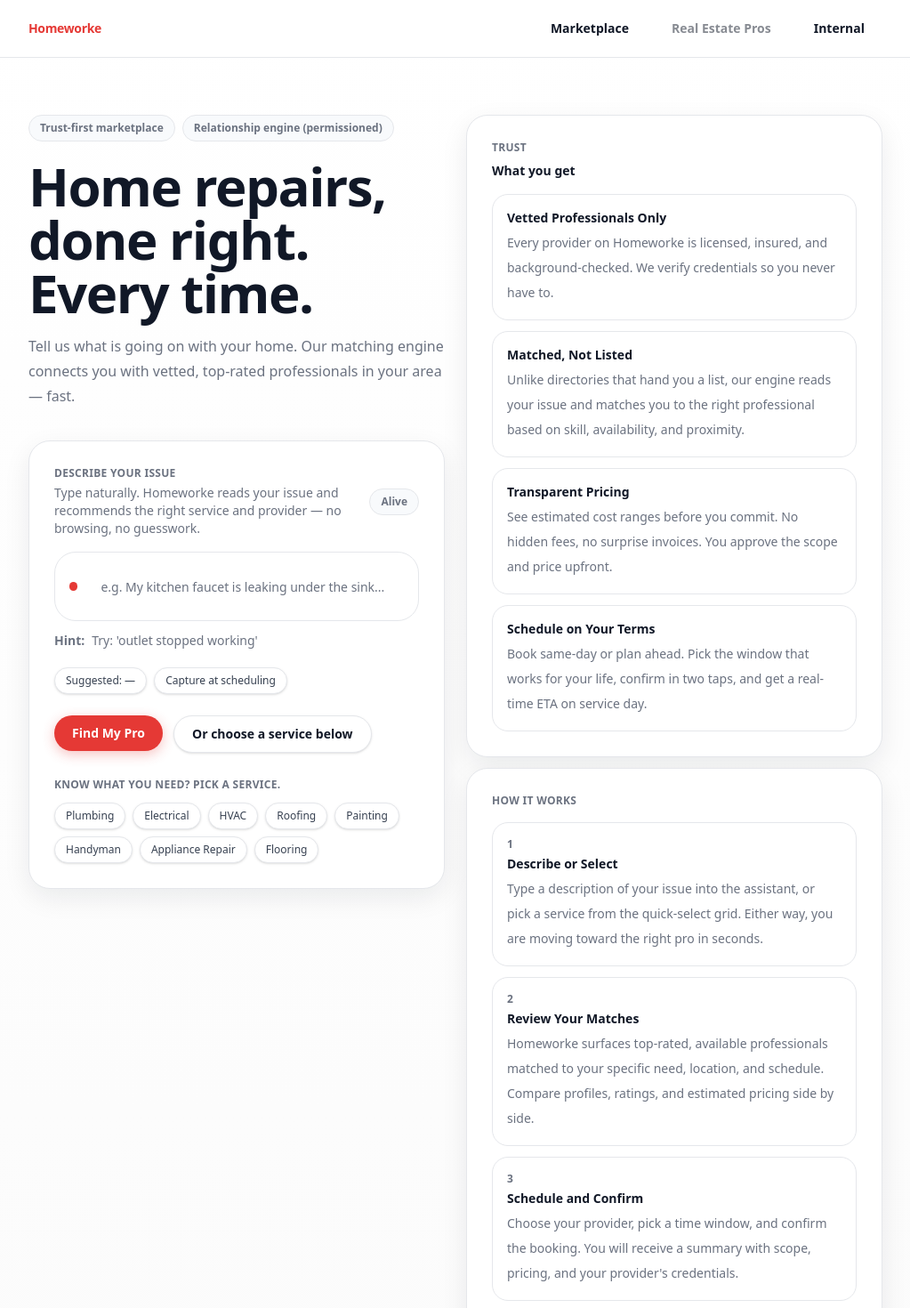
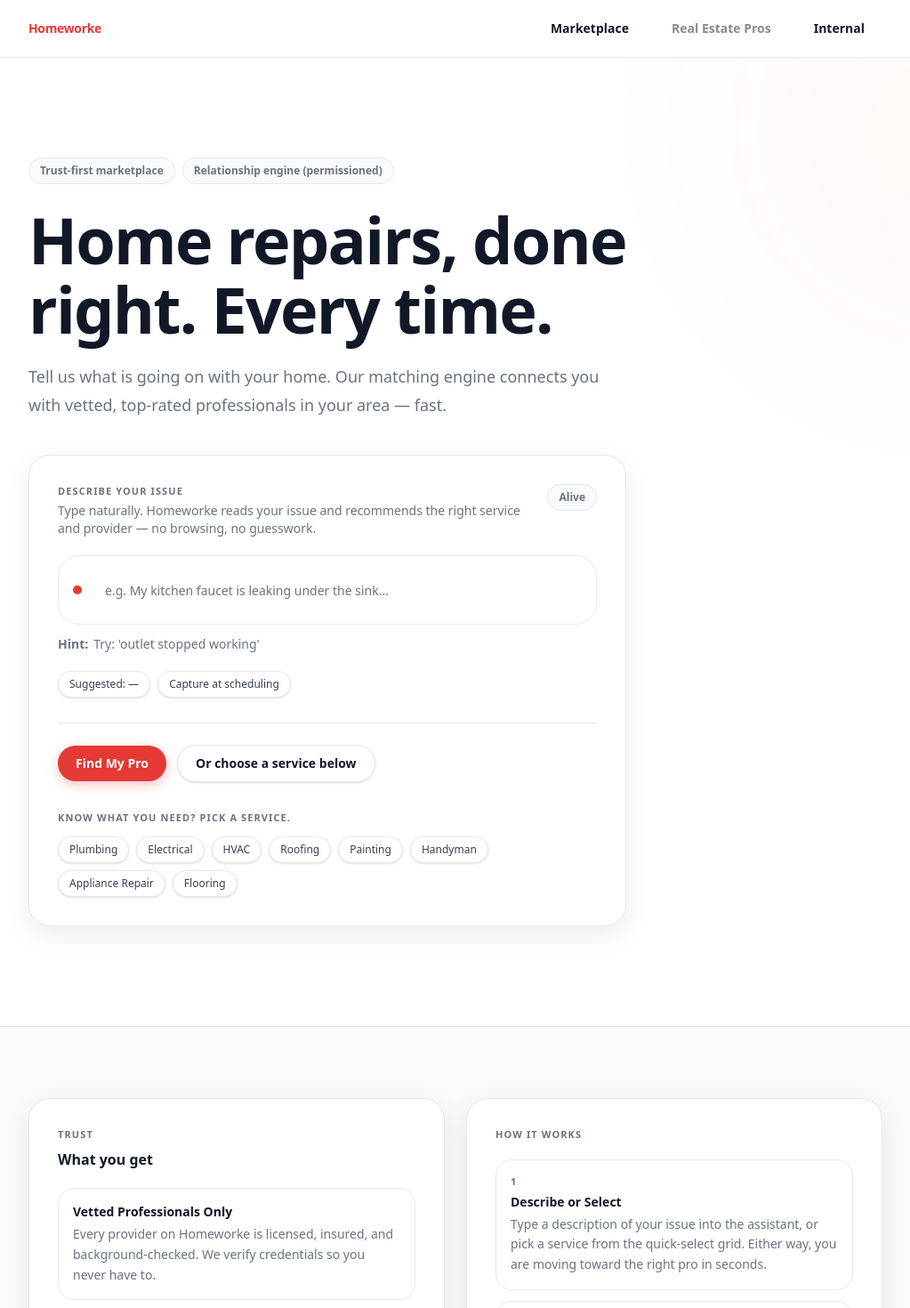
Before and after one commit to Nandified/homeworke, a Next.js app: page / in a window 1280 px wide. Shown: the top 1470 px of the page at 89% size, without its empty margins (128-1151 px from the left). Built offline with nearby package versions, Linux system fonts and the light colour scheme.

Commit message:
Opus 4.6 UI recode 2/3: homepage

```diff
--- a/src/app/page.tsx
+++ b/src/app/page.tsx
@@ -36,7 +36,8 @@ export default function Page() {
   const suggested = useMemo(() => (issue.trim() ? classifyIssue(issue) : null), [issue]);
 
   return (
-    <div className="min-h-screen bg-gradient-to-b from-white to-[#fafafa]">
+    <div className="min-h-screen bg-gradient-to-b from-white via-white to-[#f7f7f8]">
+      {/* ── Header ── */}
       <header className="sticky top-0 z-20 border-b border-[var(--hw-line)] bg-white/80 backdrop-blur">
         <Container className="flex h-16 items-center justify-between">
           <Link href="/" className="text-sm font-extrabold tracking-tight text-[var(--hw-ink)]">
@@ -59,9 +60,18 @@ export default function Page() {
       </header>
 
       <main>
-        <Container className="py-14 md:py-16">
-          <div className="grid grid-cols-1 gap-6 lg:grid-cols-2">
-            <div>
+        {/* ══════════════════════════════════════════════
+            HERO — full-width band with generous vertical rhythm
+            ══════════════════════════════════════════════ */}
+        <section className="relative overflow-hidden">
+          {/* subtle decorative gradient orb */}
+          <div
+            aria-hidden
+            className="pointer-events-none absolute -right-40 -top-40 h-[480px] w-[480px] rounded-full bg-[var(--hw-red)] opacity-[0.04] blur-[120px]"
+          />
+
+          <Container className="relative py-16 md:py-24 lg:py-28">
+            {/* Pills row */}
             <div className="flex flex-wrap gap-2">
               <Pill>Trust-first marketplace</Pill>
               <Pill>Relationship engine (permissioned)</Pill>
@@ -76,24 +86,31 @@ export default function Page() {
               })()}
             </div>
 
-              <h1 className="mt-5 text-balance text-4xl font-extrabold tracking-tight text-[var(--hw-ink)] md:text-6xl">
+            {/* Headline */}
+            <h1 className="mt-6 max-w-3xl text-balance text-4xl font-extrabold leading-[1.08] tracking-tight text-[var(--hw-ink)] sm:text-5xl md:text-6xl lg:text-7xl">
               {homepage.hero.headline}
             </h1>
-              <p className="mt-4 max-w-xl text-pretty text-base leading-7 text-[var(--hw-muted)]">
+
+            {/* Sub-headline */}
+            <p className="mt-5 max-w-2xl text-pretty text-base leading-relaxed text-[var(--hw-muted)] md:text-lg md:leading-8">
               {homepage.hero.subheadline}
             </p>
 
-              <Card className="mt-9 p-6 md:p-7">
-                <div className="flex items-center justify-between gap-3">
+            {/* ── Alive intake card ── */}
+            <Card className="mt-10 max-w-2xl p-5 sm:p-7 md:p-8">
+              <div className="flex items-start justify-between gap-4">
                 <div>
-                    <div className="text-xs font-semibold uppercase tracking-wide text-[var(--hw-muted)]">{homepage.hero.chatLabel}</div>
+                  <div className="text-[11px] font-semibold uppercase tracking-widest text-[var(--hw-muted)]">
+                    {homepage.hero.chatLabel}
+                  </div>
                   <div className="mt-1 text-sm text-[var(--hw-muted)]">{homepage.hero.chatHelper}</div>
                 </div>
                 <Pill>Alive</Pill>
               </div>
 
-                <div className="mt-4 flex items-center gap-3 rounded-[var(--hw-radius-lg)] border border-[var(--hw-line)] bg-white p-4 md:p-4">
-                  <div className="h-2.5 w-2.5 rounded-full bg-[var(--hw-red)]" />
+              {/* Input row */}
+              <div className="mt-5 flex items-center gap-3 rounded-[var(--hw-radius-lg)] border border-[var(--hw-line)] bg-white p-3 transition-shadow focus-within:shadow-md sm:p-4">
+                <div className="h-2.5 w-2.5 shrink-0 rounded-full bg-[var(--hw-red)]" />
                 <Input
                   value={issue}
                   onChange={(e) => setIssue(e.target.value)}
@@ -103,31 +120,38 @@ export default function Page() {
                 />
               </div>
 
-                <div className="mt-3 flex flex-wrap items-center gap-2 text-xs md:text-sm text-[var(--hw-muted)]">
-                  <span className="font-semibold">Hint:</span> <span>{aliveHints[hintIdx]}</span>
+              {/* Rotating hint */}
+              <div className="mt-3 flex flex-wrap items-center gap-1.5 text-xs text-[var(--hw-muted)] sm:text-sm">
+                <span className="font-semibold">Hint:</span>
+                <span className="transition-opacity duration-300">{aliveHints[hintIdx]}</span>
               </div>
 
+              {/* Chips */}
               <div className="mt-5 flex flex-wrap items-center gap-2">
                 <Chip>Suggested: {suggested || "—"}</Chip>
                 <Chip>Capture at scheduling</Chip>
               </div>
 
-                <div className="mt-6 flex flex-wrap gap-3">
+              {/* ── CTA block — visually separated ── */}
+              <div className="mt-7 flex flex-col gap-3 border-t border-[var(--hw-line)] pt-6 sm:flex-row sm:items-center">
                 <Link
                   href={{
                     pathname: "/marketplace/providers",
                     query: { service: suggested || homepage.quickSelect.options[0], issue: issue.trim() || undefined },
                   }}
                 >
-                    <Button>{homepage.hero.primaryCta}</Button>
+                  <Button className="w-full sm:w-auto">{homepage.hero.primaryCta}</Button>
                 </Link>
                 <Link href="/marketplace/intake">
-                    <Button variant="secondary">{homepage.hero.secondaryCta}</Button>
+                  <Button variant="secondary" className="w-full sm:w-auto">{homepage.hero.secondaryCta}</Button>
                 </Link>
               </div>
 
-                <div className="mt-7">
-                  <div className="text-xs font-semibold uppercase tracking-wide text-[var(--hw-muted)]">{homepage.quickSelect.label}</div>
+              {/* Quick-select */}
+              <div className="mt-8">
+                <div className="text-[11px] font-semibold uppercase tracking-widest text-[var(--hw-muted)]">
+                  {homepage.quickSelect.label}
+                </div>
                 <div className="mt-3 flex flex-wrap gap-2">
                   {homepage.quickSelect.options.slice(0, 8).map((o) => (
                     <Link
@@ -141,45 +165,75 @@ export default function Page() {
                 </div>
               </div>
             </Card>
-            </div>
+          </Container>
+        </section>
 
-            <div className="grid grid-cols-1 gap-3">
-              <Card className="p-6 md:p-7">
-                <div className="text-xs font-semibold uppercase tracking-wide text-[var(--hw-muted)]">Trust</div>
-                <div className="mt-2 text-sm font-semibold">What you get</div>
-                <div className="mt-4 grid grid-cols-1 gap-3">
+        {/* ══════════════════════════════════════════════
+            TRUST + HOW IT WORKS — two-column on desktop
+            ══════════════════════════════════════════════ */}
+        <section className="border-t border-[var(--hw-line)] bg-[#fafafa]">
+          <Container className="py-14 md:py-20">
+            <div className="grid grid-cols-1 gap-6 lg:grid-cols-2">
+              {/* Trust / Selling points */}
+              <Card className="p-5 sm:p-7 md:p-8">
+                <div className="text-[11px] font-semibold uppercase tracking-widest text-[var(--hw-muted)]">Trust</div>
+                <div className="mt-2 text-base font-semibold text-[var(--hw-ink)]">What you get</div>
+                <div className="mt-5 grid grid-cols-1 gap-3">
                   {homepage.sellingPoints.slice(0, 4).map((s) => (
-                    <div key={s.title} className="rounded-[var(--hw-radius)] border border-[var(--hw-line)] bg-white p-4">
-                      <div className="text-sm font-semibold">{s.title}</div>
-                      <div className="mt-1 text-sm leading-7 text-[var(--hw-muted)]">{s.text}</div>
+                    <div
+                      key={s.title}
+                      className="rounded-[var(--hw-radius)] border border-[var(--hw-line)] bg-white p-4"
+                    >
+                      <div className="text-sm font-semibold text-[var(--hw-ink)]">{s.title}</div>
+                      <div className="mt-1 text-sm leading-relaxed text-[var(--hw-muted)]">{s.text}</div>
                     </div>
                   ))}
                 </div>
               </Card>
 
-              <Card className="p-6 md:p-7">
-                <div className="text-xs font-semibold uppercase tracking-wide text-[var(--hw-muted)]">How it works</div>
-                <div className="mt-4 grid gap-3">
+              {/* How it works */}
+              <Card className="p-5 sm:p-7 md:p-8">
+                <div className="text-[11px] font-semibold uppercase tracking-widest text-[var(--hw-muted)]">How it works</div>
+                <div className="mt-5 grid gap-3">
                   {homepage.howItWorks.map((s) => (
-                    <div key={s.step} className="rounded-[var(--hw-radius)] border border-[var(--hw-line)] bg-white p-4">
-                      <div className="text-xs font-semibold uppercase tracking-wide text-[var(--hw-muted)]">{s.step}</div>
-                      <div className="mt-1 text-sm font-semibold">{s.title}</div>
-                      <div className="mt-1 text-sm leading-7 text-[var(--hw-muted)]">{s.text}</div>
+                    <div
+                      key={s.step}
+                      className="rounded-[var(--hw-radius)] border border-[var(--hw-line)] bg-white p-4"
+                    >
+                      <div className="text-[11px] font-semibold uppercase tracking-widest text-[var(--hw-muted)]">
+                        {s.step}
+                      </div>
+                      <div className="mt-1 text-sm font-semibold text-[var(--hw-ink)]">{s.title}</div>
+                      <div className="mt-1 text-sm leading-relaxed text-[var(--hw-muted)]">{s.text}</div>
                     </div>
                   ))}
                 </div>
               </Card>
             </div>
-          </div>
+          </Container>
+        </section>
 
-          <div className="mt-10 grid grid-cols-1 gap-4 lg:grid-cols-3">
+        {/* ══════════════════════════════════════════════
+            STAT TILES + DISCLAIMER
+            ══════════════════════════════════════════════ */}
+        <section>
+          <Container className="py-14 md:py-20">
+            <div className="grid grid-cols-1 gap-4 sm:grid-cols-2 lg:grid-cols-3">
               {(homepage.trust.tiles as any[]).slice(0, 3).map((t: any, idx: number) => (
-              <StatTile key={idx} label={t.label || t.title || "Trust"} value={t.value || ""} note={t.note || t.text || ""} />
+                <StatTile
+                  key={idx}
+                  label={t.label || t.title || "Trust"}
+                  value={t.value || ""}
+                  note={t.note || t.text || ""}
+                />
               ))}
             </div>
 
-          <div className="mt-8 text-sm text-[var(--hw-muted)]">{homepage.trust.disclaimer}</div>
+            <p className="mt-8 max-w-3xl text-xs leading-relaxed text-[var(--hw-muted)] sm:text-sm">
+              {homepage.trust.disclaimer}
+            </p>
           </Container>
+        </section>
       </main>
     </div>
   );
```
Lines whose indentation alone changed are shown as unchanged.
